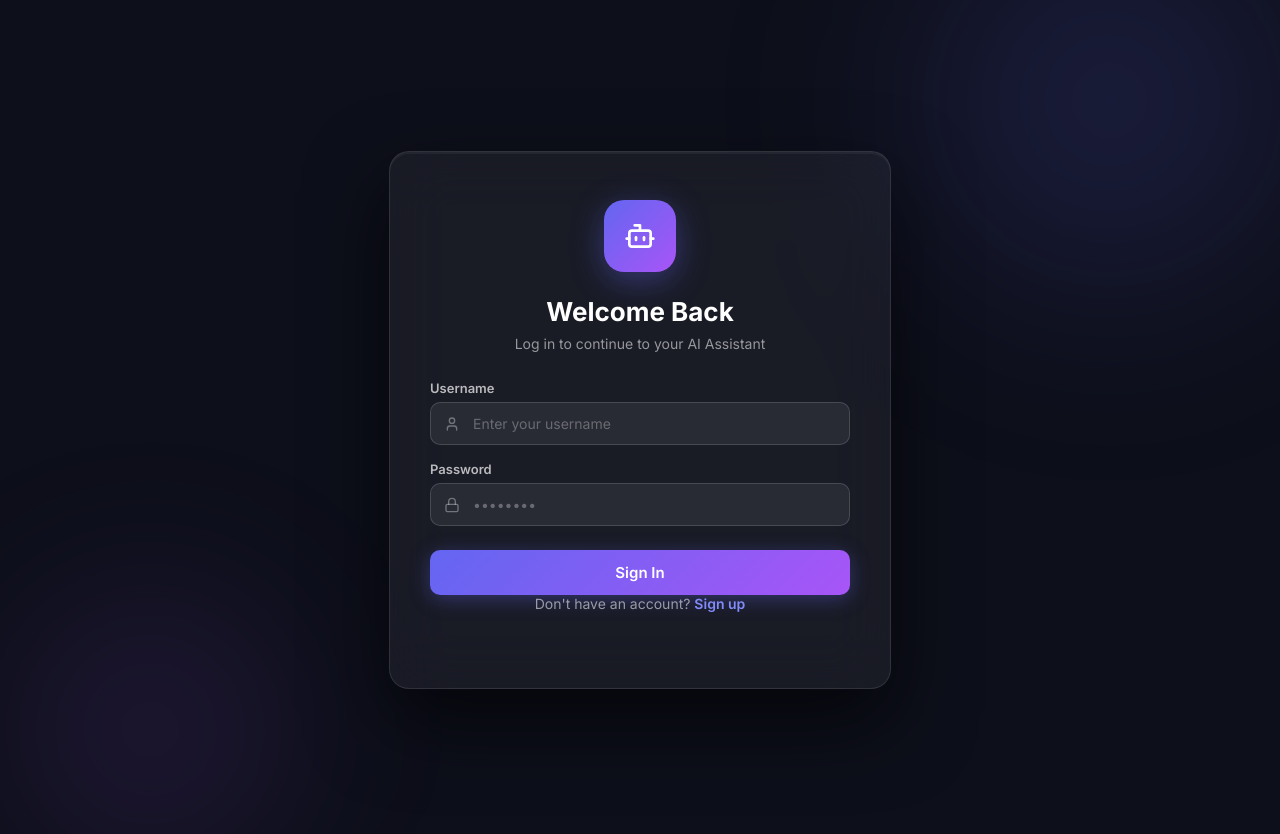
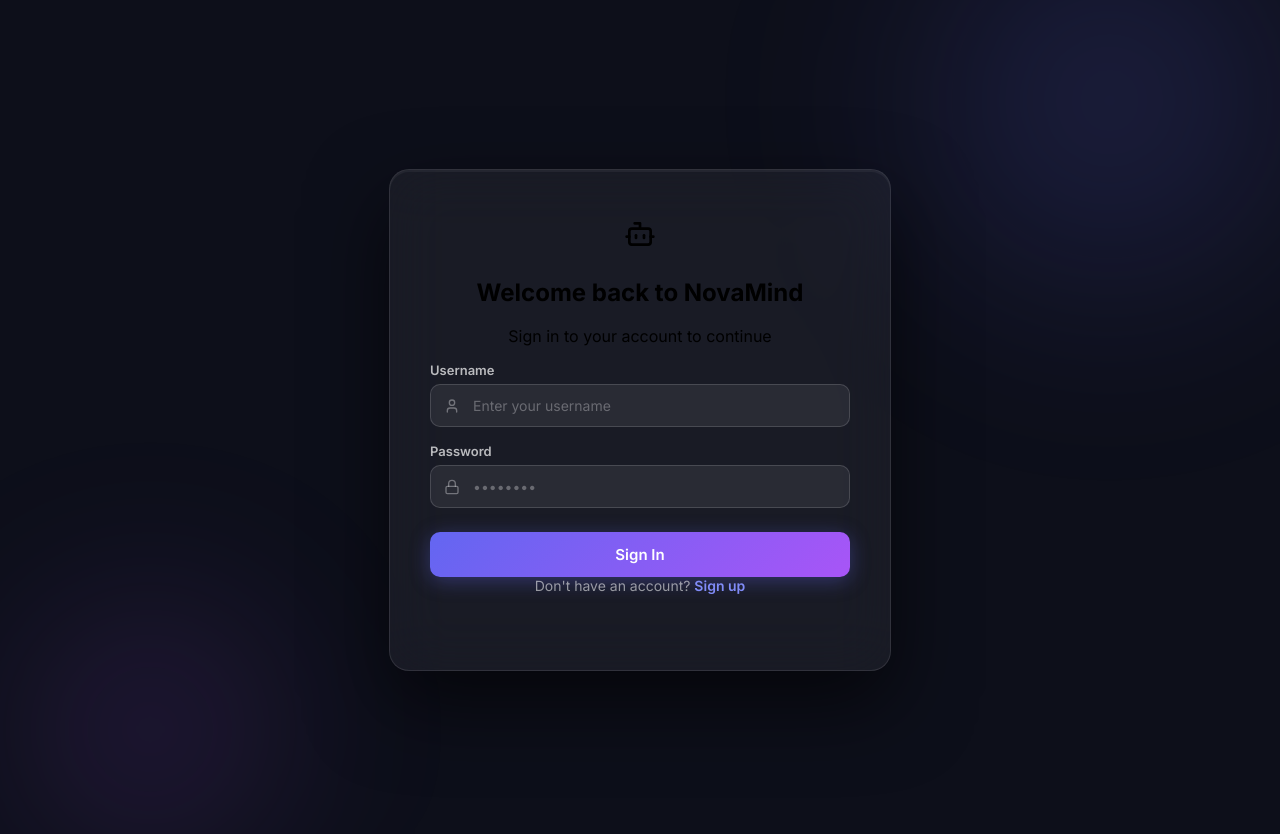
Before and after one commit to Satyamshiv0079/ai-chatbot, a React (Create React App) app in the folder frontend/chatbot-ui/: page /login in a window 1280 px wide. Shown: the top 834 px of the page. Built offline with nearby package versions, Linux system fonts and the light colour scheme; no server answers.

Commit message:
feat: rebrand application to NovaMind AI

```diff
--- a/frontend/chatbot-ui/public/index.html
+++ b/frontend/chatbot-ui/public/index.html
@@ -24,7 +24,7 @@
       work correctly both with client-side routing and a non-root public URL.
       Learn how to configure a non-root public URL by running `npm run build`.
     -->
-    <title>React App</title>
+    <title>NovaMind — Next-Gen AI Assistant</title>
   </head>
   <body>
     <noscript>You need to enable JavaScript to run this app.</noscript>
--- a/frontend/chatbot-ui/src/components/ChatWindow.js
+++ b/frontend/chatbot-ui/src/components/ChatWindow.js
@@ -108,7 +108,7 @@
       setIsConnected(true);
       setMessages([{
         id: Date.now(), sender: 'bot', isNew: false,
-        text: `Hello, ${getUsername() || 'there'}! 👋 I'm your AI assistant. Ask me anything — coding, science, math, history, creative writing, and more!`,
+        text: `Hello, ${getUsername() || 'there'}! 👋 Welcome to NovaMind. Ask me anything — coding, science, math, history, creative writing, and more!`,
       }]);
       loadSessions();
     } catch {
@@ -214,7 +214,7 @@
         <div className="sidebar-header">
           <div className="sidebar-logo">
             <Bot size={20} />
-            <span>AI Assistant</span>
+            <span>NovaMind</span>
           </div>
         </div>
 
@@ -276,7 +276,7 @@
               <Menu size={20} />
             </button>
             <div className="brand-text">
-              <h2>AI Assistant</h2>
+              <h2>NovaMind</h2>
               <p className="status-indicator">
                 <span className={`status-dot ${isConnected ? 'online' : 'offline'}`} />
                 {isConnected ? 'Connected' : 'Connecting…'}
--- a/frontend/chatbot-ui/src/components/Login.js
+++ b/frontend/chatbot-ui/src/components/Login.js
@@ -38,14 +38,13 @@
   return (
     <div className="auth-container">
       <div className="auth-card">
-        <div className="auth-logo">
-          <div className="auth-icon">
+        <div className="auth-header">
+          <div className="auth-logo">
             <Bot size={32} />
           </div>
+          <h2>Welcome back to NovaMind</h2>
+          <p>Sign in to your account to continue</p>
         </div>
-        <h1>Welcome Back</h1>
-        <p>Log in to continue to your AI Assistant</p>
-
         {error && (
           <div className="auth-error">
             <AlertCircle size={16} />
--- a/frontend/chatbot-ui/src/components/Signup.js
+++ b/frontend/chatbot-ui/src/components/Signup.js
@@ -48,13 +48,13 @@
   return (
     <div className="auth-container">
       <div className="auth-card">
-        <div className="auth-logo">
-          <div className="auth-icon">
+        <div className="auth-header">
+          <div className="auth-logo">
             <Bot size={32} />
           </div>
+          <h2>Create an Account</h2>
+          <p>Join NovaMind to experience next-gen AI assistance</p>
         </div>
-        <h1>Create an Account</h1>
-        <p>Join to experience next-gen AI assistance</p>
 
         {error && (
           <div className="auth-error">
```
